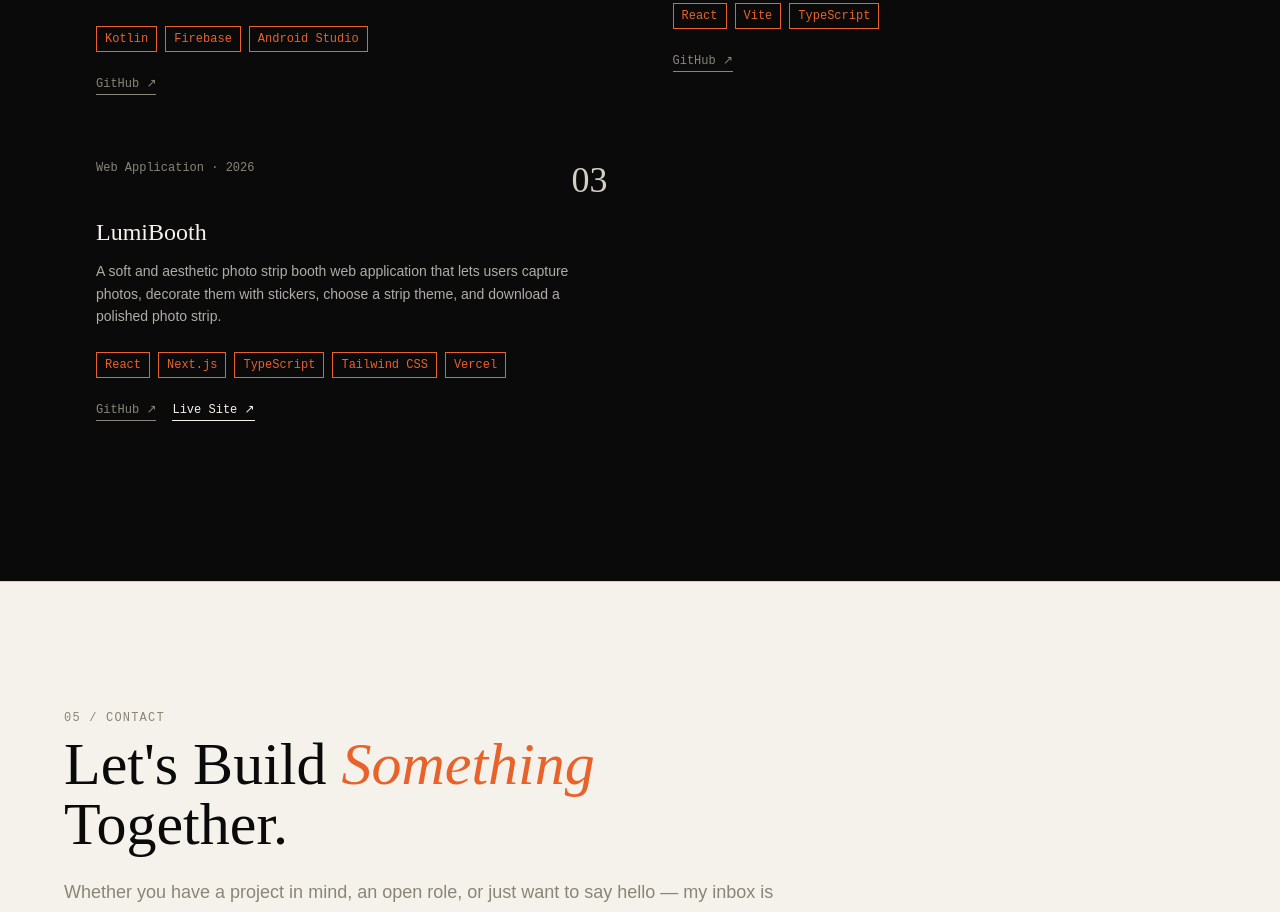
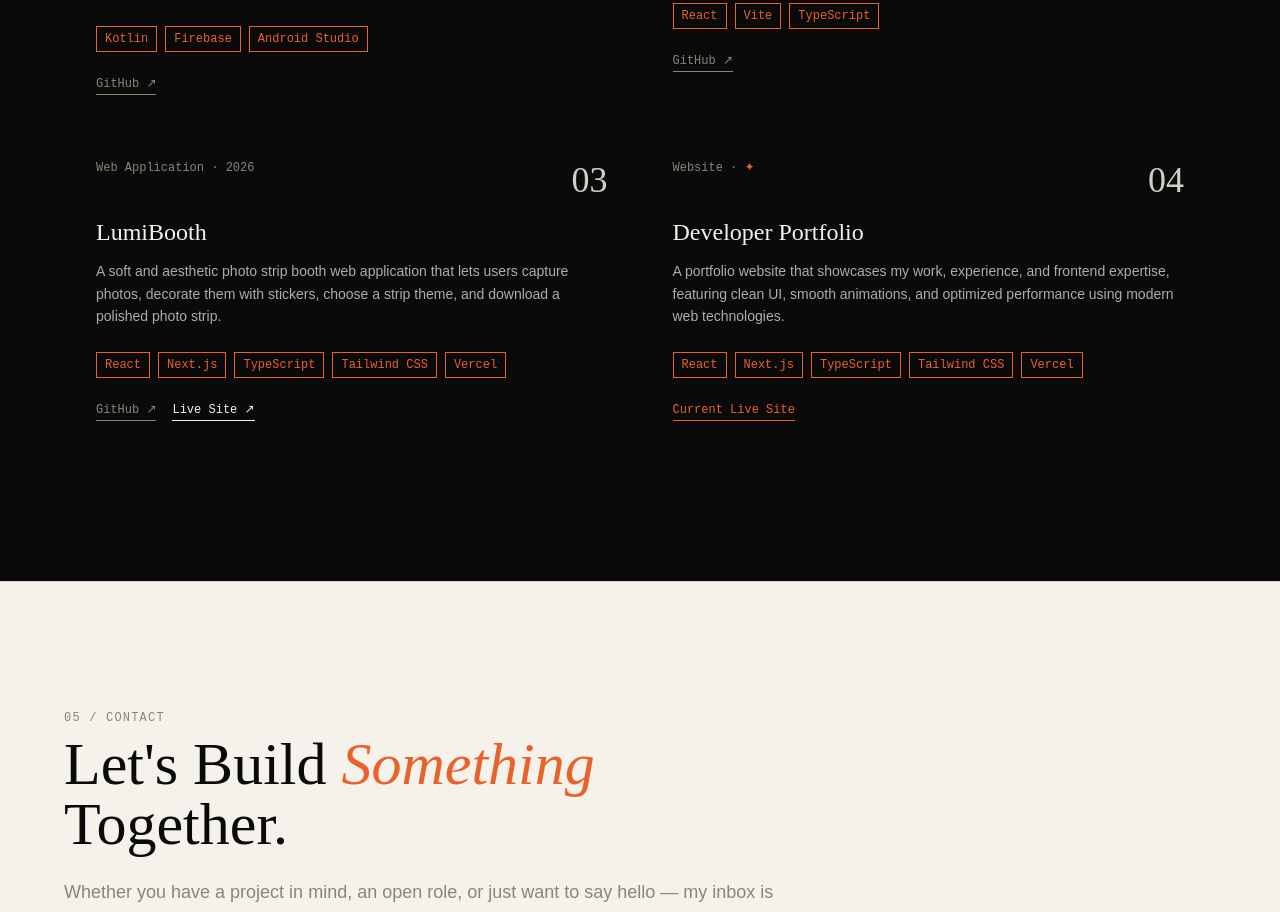
Before and after one commit to janinevallente/janinevallente-portfolio, a Next.js app: page / in a window 1280 px wide. Shown: the part 2946-3858 px from the top of the page. Built offline with nearby package versions, Linux system fonts and the light colour scheme.

Commit message:
enh: added developer website on projects section

```diff
--- a/src/components/sections/Projects.tsx
+++ b/src/components/sections/Projects.tsx
@@ -26,11 +26,16 @@ export default function Projects() {
           {portfolio?.projects?.map((project) => (
             <article
               key={project?.id}
-              className="bg-ink p-8 group"
+              className="bg-ink px-1.3 py-8 md:p-8 group"
             >
               <div className="flex items-start justify-between mb-4">
                 <span className="font-mono text-xs text-muted">
-                  {project?.category} · {project?.year}
+                  {project?.category} ·{" "}
+                  {project.id === "04" ? (
+                    <span className="text-accent">{project.year}</span>
+                  ) : (
+                    project.year
+                  )}
                 </span>
                 <span
                   className="font-display text-4xl text-border transition-colors"
@@ -59,6 +64,14 @@ export default function Projects() {
               </div>
 
               <div className="flex gap-4">
+                {(project.id === "04") && (
+                  <span
+                    className="font-mono text-xs text-accent border-b border-accent pb-0.5 transition-colors duration-300"
+                  >
+                    Current Live Site
+                  </span>
+                )}
+                {(project.hasGithub && project.id !== "04") && (
                   <a
                     href={project?.github}
                     target="_blank"
@@ -67,6 +80,7 @@ export default function Projects() {
                   >
                     GitHub ↗
                   </a>
+                )}
                 {project?.hasUrl && (
                   <a
                     href={project.url}
--- a/src/lib/data.ts
+++ b/src/lib/data.ts
@@ -67,6 +67,22 @@ export const portfolio = {
       gradient: "from-emerald-50 to-teal-100",
       accent: "#2d7a5f",
     },
+    {
+      id: "04",
+      title: "Developer Portfolio",
+      category: "Website",
+      description:
+        "A portfolio website that showcases my work, experience, and frontend expertise, featuring clean UI, smooth animations, and optimized performance using modern web technologies.",
+      tags: ["React", "Next.js", "TypeScript", "Tailwind CSS", "Vercel"],
+      year: "✦",
+      hasUrl: false,
+      url: "",
+      hasGithub: false,
+      github: "",
+      featured: true,
+      gradient: "from-emerald-50 to-teal-100",
+      accent: "#e8622a",
+    },
   ],
 
   experience: [
```
Lines whose indentation alone changed are shown as unchanged.
